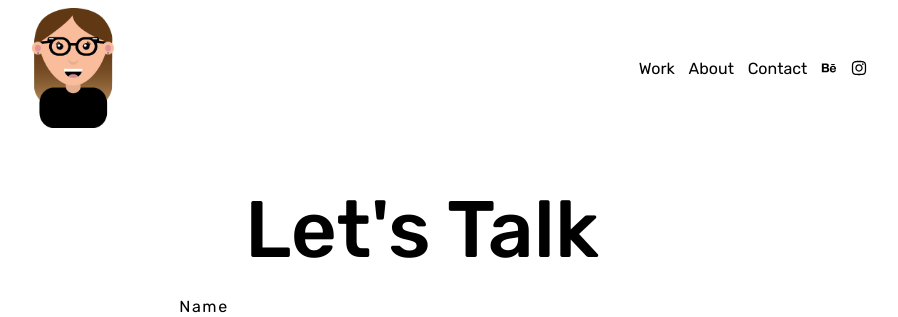
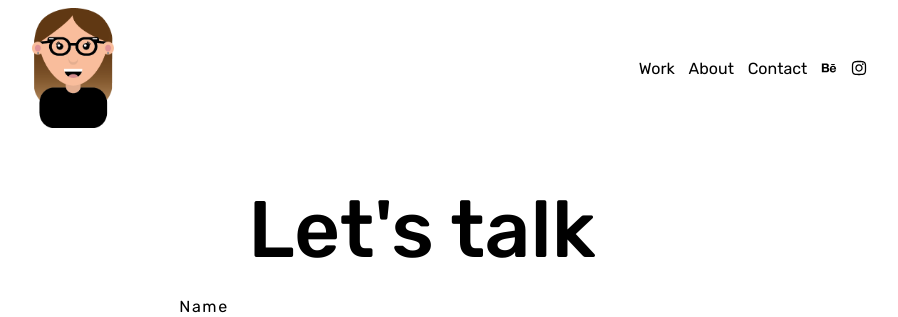
Before and after one commit to bekahjaned/portfolio-app, a React (Create React App) app: page /contact in a window 1280 px wide. Shown: the top 317 px of the page, without its empty margins (218-1116 px from the left). Built offline with nearby package versions, Linux system fonts and the light colour scheme.

Commit message:
Created a Hero component instead of having an H1 in the Contact page, added a state to Contact page to change the text in the Hero component. I did this to make the Hero reusable... and I've realized this has nothing to do with the form even though I'm in the form-comp branch.

```diff
--- /dev/null
+++ b/src/Components/Hero.js
@@ -0,0 +1,13 @@
+import React from "react";
+
+class Hero extends React.Component {
+  constructor(props) {
+    super(props);
+  }
+
+  render() {
+    return <h1 className="hero">{this.props.text}</h1>;
+  }
+}
+
+export default Hero;
--- a/src/Pages/Contact.js
+++ b/src/Pages/Contact.js
@@ -1,16 +1,20 @@
 import React from "react";
 
+import Hero from "../Components/Hero";
 import Form from "../Components/Form";
 
 class Contact extends React.Component {
   constructor(props) {
     super(props);
+    this.state = {
+      heroText: "Let's talk",
+    };
   }
 
   render() {
     return (
       <div className="container">
-        <h1 className="hero">Let's Talk</h1>
+        <Hero text={this.state.heroText} />
         <Form />
       </div>
     );
```
